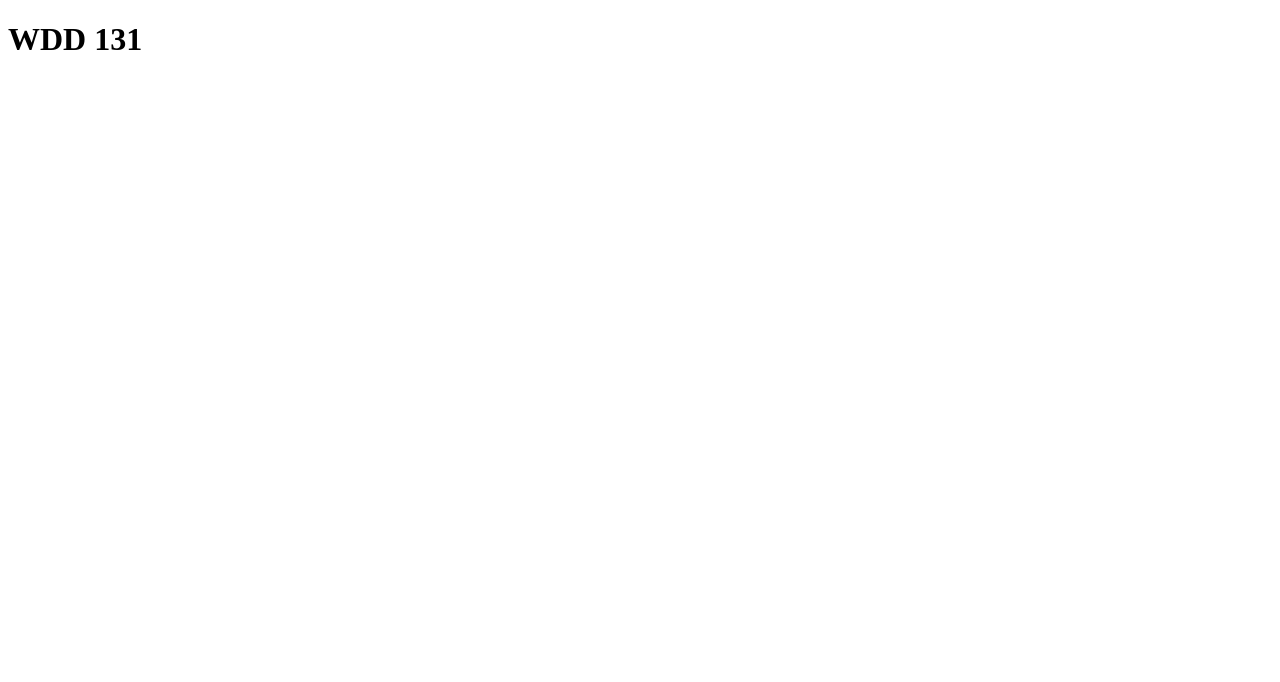
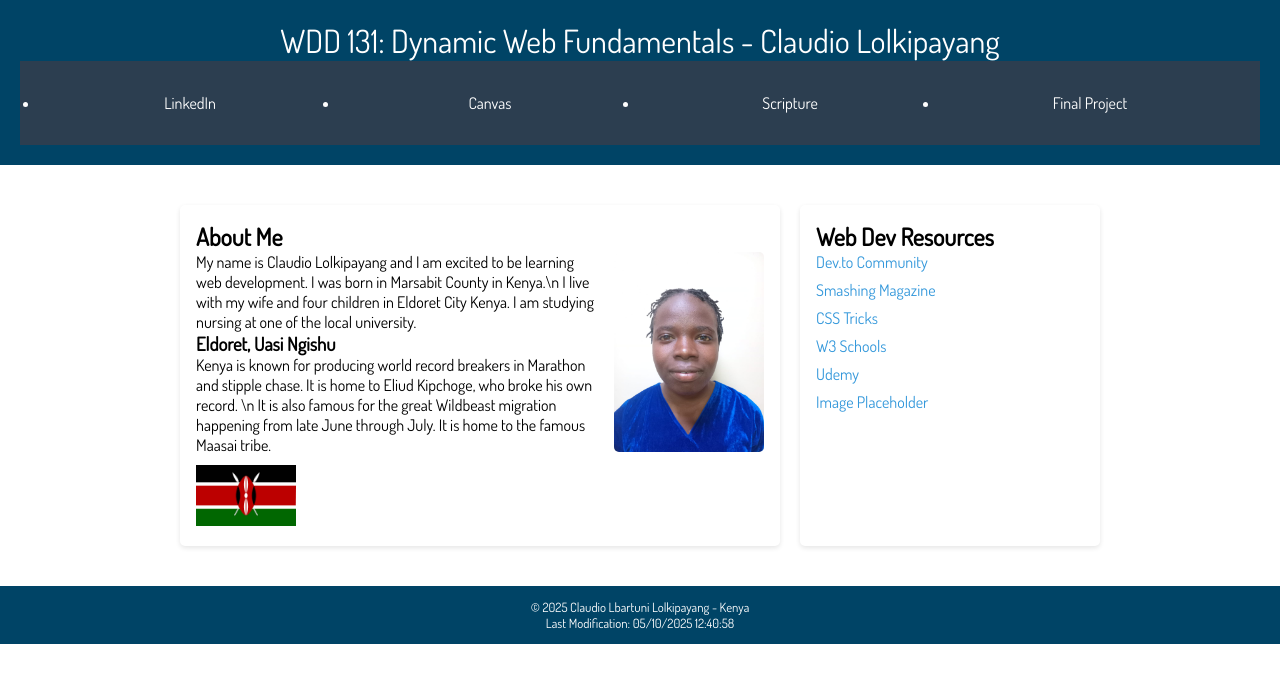
Before and after one commit to lolkipayang/wdd131, a plain HTML site: page index.html in a window 1280 px wide. Drawn offline with Linux system fonts and the light colour scheme.

Commit message:
Home Page

```diff
--- a/index.html
+++ b/index.html
@@ -3,9 +3,54 @@
 <head>
     <meta charset="UTF-8">
     <meta name="viewport" content="width=device-width, initial-scale=1.0">
-    <title>WDD 131</title>
+    <title>WDD 131 – Dynamic Web Fundamentals - Your Name</title>
+    <meta name="description" content="WDD 131 – Dynamic Web Fundamentals - Lbartuni Homepage">
+    <meta name="author" content="Claudio Lolkipayang">
+    <link rel="stylesheet" href="week01/styles/base.css">
+    <link rel="preconnect" href="https://fonts.googleapis.com">
+    <link rel="preconnect" href="https://fonts.gstatic.com" crossorigin>
+    <link href="https://fonts.googleapis.com/css2?family=Dosis&display=swap" rel="stylesheet">
+    <script src="week01/scripts/getdates.js" defer></script>
 </head>
 <body>
-    <h1>WDD 131</h1>
+    <header>
+        <h1>WDD 131: Dynamic Web Fundamentals - Claudio Lolkipayang</h1>
+        <nav><ul>
+                <li><a href="#">LinkedIn</a></li>
+                <li><a href="https://byupw.instructure.com/">Canvas</a></li>
+                <li><a href=" https://www.churchofjesuschrist.org/study/scriptures/pgp/abr/5?lang=eng">Scripture</a></li>
+                <li><a href="#">Final Project</a></li>
+            </ul>
+        </nav>
+    </header>
+
+    <main>
+        <section class="about-me">
+            <h2>About Me</h2>
+            <img src="images/profileimage.jpeg" alt="Your Profile Picture" class="profile-image">
+            <p>My name is Claudio Lolkipayang and I am excited to be learning web development. I was born in Marsabit County in Kenya.\n
+                 I live with my wife and four children in Eldoret City Kenya. I am studying nursing at one of the local university.
+                </p>
+            <h3>Eldoret, Uasi Ngishu</h3>
+            <p>Kenya is known for producing world record breakers in Marathon and stipple chase. It is home to Eliud Kipchoge, who broke his own record. \n
+                It is also famous for the great Wildbeast migration happening from late June through July. It is home to the famous Maasai tribe.</p>
+            <p><img src="images/kenyanflag.png" alt="Flag of Kenya" class="location-flag"></p>
+        </section>
+        <section class="web-resources">
+            <h2>Web Dev Resources</h2>
+            <ul>
+                <li><a href="https://dev.to/">Dev.to Community</a></li>
+                <li><a href="https://www.smashingmagazine.com/">Smashing Magazine</a></li>
+                <li><a href="https://css-tricks.com/">CSS Tricks</a></li>
+                <li><a href="https://www.w3schools.com/">W3 Schools</a></li>
+                <li><a href="https://www.udemy.com/">Udemy</a></li>
+                <li><a href="#">Image Placeholder</a></li>
+            </ul>
+        </section>
+    </main>
+    <footer>
+        <p>&copy; <span id="currentYear"></span> Claudio Lbartuni Lolkipayang - Kenya</p>
+        <p>Last Modification: <span id="lastModified"></span></p>
+    </footer>
 </body>
 </html>
--- /dev/null
+++ b/styles/base.css
@@ -0,0 +1,97 @@
+* {
+    margin: 0;
+    padding: 0;
+    box-sizing: border-box;
+}
+
+body {
+    font-family: "Dosis", sans-serif;
+    font-weight: 400;
+
+}
+h1 {
+    font-weight: 100;
+
+}
+
+header {
+    background-color: #004466;
+    color: white;
+    padding: 20px;
+    text-align: center;
+}
+nav {
+    background-color: #2c3e50;
+    color: white;
+    padding: 20px;
+    text-align: center;
+    margin: 0 auto;
+}
+nav ul {
+    display: flex;
+}
+nav ul li {
+
+    flex: 1 1 100%;
+}
+nav a {
+    color: white;
+    text-decoration: none;
+    padding: 0.75em 1.5em;
+    display: block;
+}
+nav a:hover {
+    background-color: #1c2530;
+}
+main {
+    display: grid;
+    grid-template-columns: 2fr 1fr;
+    gap: 20px;
+    padding: 20px;
+    max-width: 960px;
+    margin: 20px auto;
+}
+.about-me {
+    background-color: white;
+    padding: 1em;
+    border-radius: 5px;
+    box-shadow: 0 2px 5px rgba(0, 0, 0, 0.1);
+}
+.web-resources {
+    background-color: white;
+    padding: 1em;
+    border-radius: 5px;
+    box-shadow: 0 2px 5px rgba(0, 0, 0, 0.1);
+}
+.web-resources ul {
+    list-style-type: none;
+    padding: 0;
+}
+.web-resources ul li {
+    margin-bottom: 0.5em;
+}
+.web-resources ul li a {
+    color: #3498db;
+    text-decoration: none;
+}
+.web-resources ul li a:hover {
+    text-decoration: underline;
+}
+.profile-image {
+    max-width: 150px;
+    border-radius: 5px;
+    float: right;
+    margin-left: 15px;
+}
+.location-flag {
+    max-width: 100px;
+    margin-top: 10px;
+}
+footer {
+    text-align: center;
+    padding: 1em;
+    background-color: #004466; /* Darker blue from the example */
+    color: white;
+    font-size: 0.8em;
+    margin-top: auto; /* Push footer to the bottom */
+}
--- /dev/null
+++ b/week01/scripts/getdates.js
@@ -0,0 +1,14 @@
+document.addEventListener('DOMContentLoaded', function () {
+    // Get the current year for the copyright
+    const currentYearSpan = document.getElementById('currentYear');
+    if (currentYearSpan) {
+        const currentYear = new Date().getFullYear();
+        currentYearSpan.textContent = currentYear;
+    }
+
+    // Get the last modified date of the document
+    const lastModifiedSpan = document.getElementById('lastModified');
+    if (lastModifiedSpan) {
+        lastModifiedSpan.textContent = document.lastModified;
+    }
+});
--- /dev/null
+++ b/week01/styles/base.css
@@ -0,0 +1,97 @@
+* {
+    margin: 0;
+    padding: 0;
+    box-sizing: border-box;
+}
+
+body {
+    font-family: "Dosis", sans-serif;
+    font-weight: 400;
+
+}
+h1 {
+    font-weight: 100;
+
+}
+
+header {
+    background-color: #004466;
+    color: white;
+    padding: 20px;
+    text-align: center;
+}
+nav {
+    background-color: #2c3e50;
+    color: white;
+    padding: 20px;
+    text-align: center;
+    margin: 0 auto;
+}
+nav ul {
+    display: flex;
+}
+nav ul li {
+
+    flex: 1 1 100%;
+}
+nav a {
+    color: white;
+    text-decoration: none;
+    padding: 0.75em 1.5em;
+    display: block;
+}
+nav a:hover {
+    background-color: #1c2530;
+}
+main {
+    display: grid;
+    grid-template-columns: 2fr 1fr;
+    gap: 20px;
+    padding: 20px;
+    max-width: 960px;
+    margin: 20px auto;
+}
+.about-me {
+    background-color: white;
+    padding: 1em;
+    border-radius: 5px;
+    box-shadow: 0 2px 5px rgba(0, 0, 0, 0.1);
+}
+.web-resources {
+    background-color: white;
+    padding: 1em;
+    border-radius: 5px;
+    box-shadow: 0 2px 5px rgba(0, 0, 0, 0.1);
+}
+.web-resources ul {
+    list-style-type: none;
+    padding: 0;
+}
+.web-resources ul li {
+    margin-bottom: 0.5em;
+}
+.web-resources ul li a {
+    color: #3498db;
+    text-decoration: none;
+}
+.web-resources ul li a:hover {
+    text-decoration: underline;
+}
+.profile-image {
+    max-width: 150px;
+    border-radius: 5px;
+    float: right;
+    margin-left: 15px;
+}
+.location-flag {
+    max-width: 100px;
+    margin-top: 10px;
+}
+footer {
+    text-align: center;
+    padding: 1em;
+    background-color: #004466; /* Darker blue from the example */
+    color: white;
+    font-size: 0.8em;
+    margin-top: auto; /* Push footer to the bottom */
+}
--- /dev/null
+++ b/week01/styles/layout.css
@@ -0,0 +1,82 @@
+body {
+    display: grid;
+    grid-template-columns: 1fr 200px;
+    /* Adjust the width of the aside as needed */
+    grid-template-rows: auto auto 1fr auto;
+    grid-template-areas:
+        "header  header"
+        "nav     nav"
+        "main    aside"
+        "footer  footer";
+    font-family: sans-serif;
+    margin: 0;
+    padding: 0;
+    background-color: #f0f0f0;
+    /* Light gray background */
+    color: #333;
+}
+
+header {
+    grid-area: header;
+    background-color: #444;
+    /* Dark gray header */
+    color: white;
+    padding: 20px;
+}
+
+li {
+    flex: 1 1 auto;
+}
+
+nav {
+    grid-area: nav;
+    background-color: #222;
+    /* Black navigation */
+    color: white;
+    padding: 10px;
+}
+
+nav ul {
+    list-style: none;
+    padding: 0;
+    margin: 0;
+    display: flex;
+    gap: 20px;
+    justify-content: flex-start;
+    /* Align navigation items to the left */
+}
+
+nav a {
+    color: white;
+    text-decoration: none;
+    padding: 8px 12px;
+    border-radius: 5px;
+
+}
+
+nav a:hover {
+    background-color: #555;
+}
+
+main {
+    grid-area: main;
+    padding: 20px;
+    background-color: #ddd;
+    /* Light gray main content */
+}
+
+aside {
+    grid-area: aside;
+    padding: 20px;
+    background-color: #eee;
+    /* Slightly lighter gray aside */
+}
+
+footer {
+    grid-area: footer;
+    background-color: #333;
+    /* Dark gray footer */
+    color: white;
+    text-align: center;
+    padding: 15px;
+}
```
Also changed, not shown: scripts/getdates.js (added, +14 -0 lines), week01/basic-layout.html (added, +40 -0 lines), images/kenyanflag.png (added), images/profileimage.jpeg (added), week01/images/kenyanflag.png (added), week01/images/profileimage.jpeg (added).
